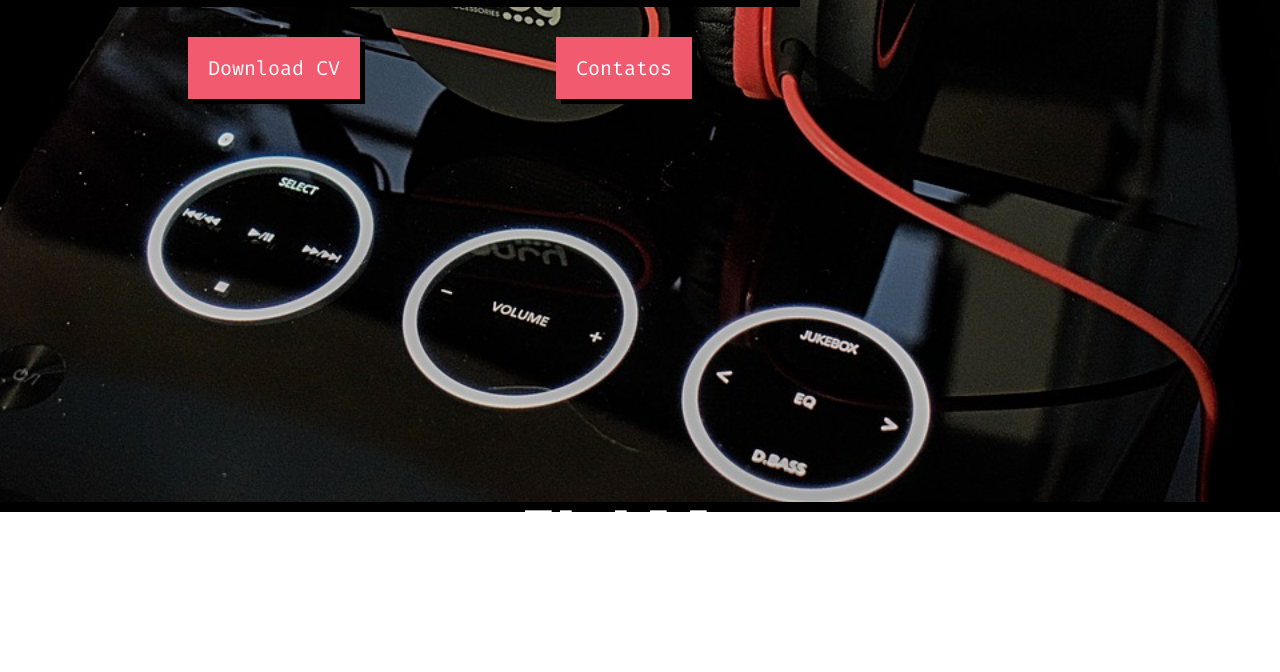
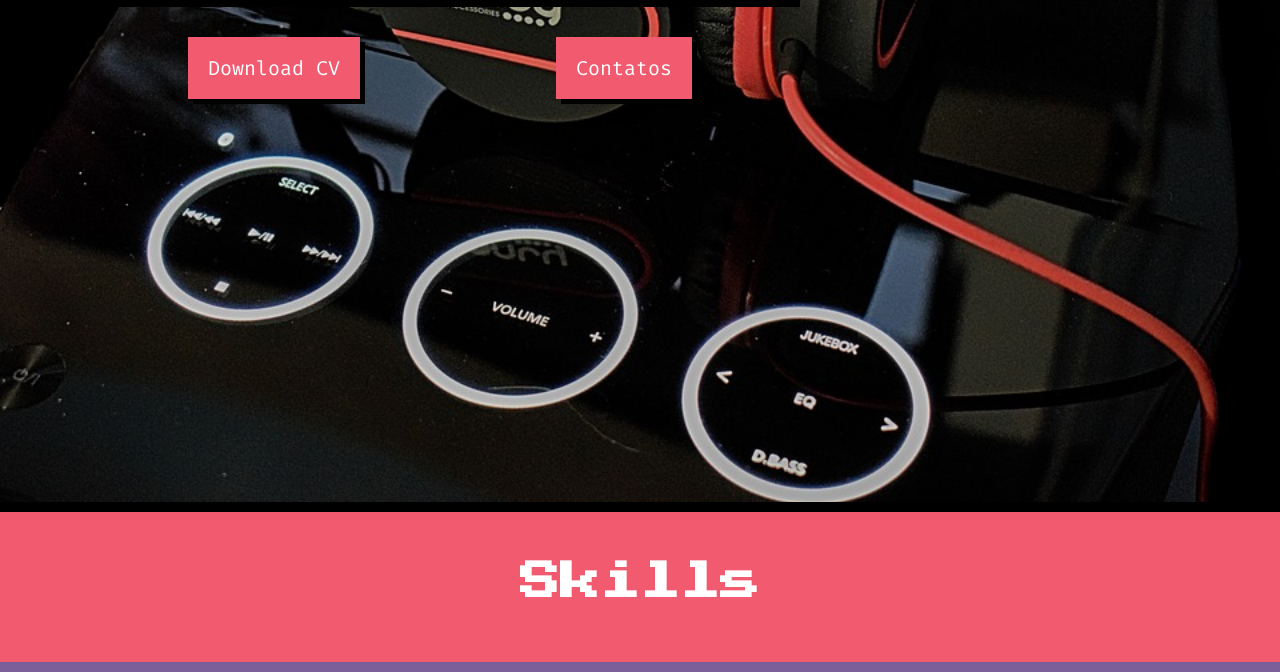
Before and after one commit to matheusmfeitoza/matheusmfeitoza.github.io, a plain HTML site: page index.html in a window 1280 px wide. Shown: the part 380-1052 px from the top of the page. Before the commit the page ends 932 px from the top, so only its background shows below. Drawn offline with Linux system fonts and the light colour scheme.

Commit message:
Create seaction component

```diff
--- /dev/null
+++ b/css/components/section.css
@@ -0,0 +1,6 @@
+.section {
+  background-color: #f25a70;
+  padding-top: 50px;
+  padding-bottom: 60px;
+  border-bottom: 10px solid #7c5e99;
+}
--- a/index.html
+++ b/index.html
@@ -13,6 +13,7 @@
     <link rel="stylesheet" href="css/reset.css" />
     <link rel="stylesheet" href="./css/components/header.css" />
     <link rel="stylesheet" href="./css/components/banner.css" />
+    <link rel="stylesheet" href="./css/components/section.css" />
     <link rel="stylesheet" href="./css/components/button.css" />
     <link rel="stylesheet" href="./css/components/title.css" />
     <link rel="stylesheet" href="./css/components/subtitles.css" />
@@ -44,6 +45,8 @@
         </div>
       </div>
     </section>
-    <h2 class="title -second">Skills</h2>
+    <section class="section">
+      <h2 class="title -second">Skills</h2>
+    </section>
   </body>
 </html>
```
